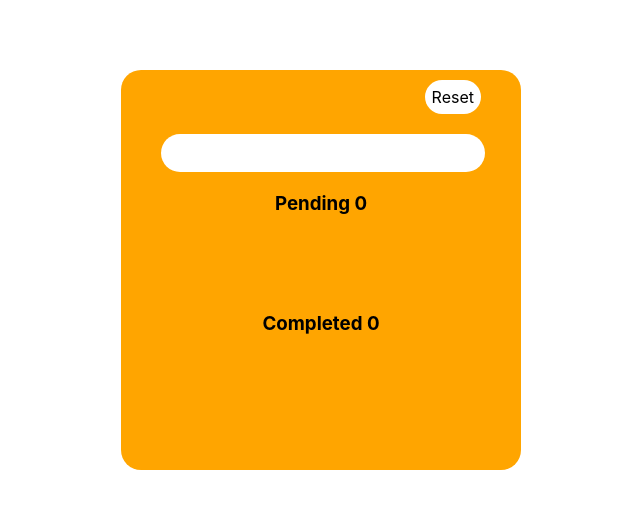
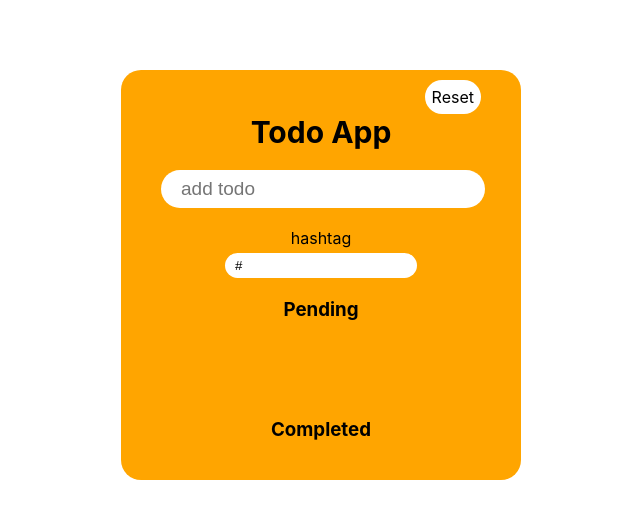
Before and after one commit to shreyas-shriyan/todo-app, a React (Create React App) app: page / in a window 1280 px wide. Shown: the top 518 px of the page, without its empty margins (319-959 px from the left). Built offline with nearby package versions, Linux system fonts and the light colour scheme.

Commit message:
added hastag with filter on click #10

```diff
--- a/package.json
+++ b/package.json
@@ -11,6 +11,7 @@
     "react-redux": "^7.2.2",
     "react-scripts": "4.0.1",
     "redux": "^4.0.5",
+    "redux-thunk": "^2.3.0",
     "uuid": "^8.3.2",
     "web-vitals": "^0.2.4"
   },
--- /dev/null
+++ b/src/components/Hashtag.jsx
@@ -0,0 +1,19 @@
+import React from 'react'
+import { useDispatch } from 'react-redux';
+import { changeHashtagItem } from '../redux/actions'
+
+export default function Hashtag(props) {
+    let dispatch = useDispatch()
+
+    //handle hashtag click
+    const handleClick = () => {
+        let temp = props.data
+        temp.selected = !temp.selected
+        dispatch(changeHashtagItem(temp))
+    }
+    return (
+        <div onClick={() => handleClick()} style={{ backgroundColor: `${props.data.selected ? "green" : "white"}`, borderRadius: "20px", padding: "5px", color: `${props.data.selected ? "white" : "black"}`, margin: "10px" }}>
+            {props.data.hashtag}
+        </div>
+    )
+}
--- a/src/components/Home.jsx
+++ b/src/components/Home.jsx
@@ -1,19 +1,23 @@
 import React, { useState, useEffect } from 'react'
 import styles from './style.module.css'
 import { useDispatch, useSelector } from 'react-redux';
-import { addTodo, removeAllTodo, loadFromLocal } from '../redux/actions'
+import { addTodo, removeAllTodo, loadFromLocal, addHashtagItem } from '../redux/actions'
 import PendingItem from './PendingItem'
 import CompletedItem from './CompletedItem'
+import Hashtag from './Hashtag'
 import { v4 as uuidv4 } from 'uuid';
 
 export default function Home() {
     let [input, setInput] = useState("")
+    let [hashtagInput, setHashtagInput] = useState("#")
 
     let dispatch = useDispatch()
 
     let pending = useSelector((state) => state.pending)
     let completed = useSelector((state) => state.completed)
+    let hashtags = useSelector((state) => state.hashtagItems)
 
+    // to load data from localStorage
     useEffect(() => {
         let data = JSON.parse(localStorage.getItem("todoData"))
         if (data) {
@@ -21,6 +25,7 @@ export default function Home() {
         }
     }, [])
 
+    // to add a new todo item
     const handleEnter = (e) => {
         let payload = {
             id: uuidv4(),
@@ -33,27 +38,82 @@ export default function Home() {
         }
     }
 
+    //to add a new hashtag item
+    const handleHashtagAdd = (e) => {
+        let payload = {
+            id: uuidv4(),
+            hashtag: hashtagInput,
+            selected: false
+        }
+        if (e.charCode === 13) {
+            dispatch(addHashtagItem(payload))
+            setHashtagInput("#")
+        }
+    }
+
     return (
         <div className={styles.flex}>
             <div className={styles.mainCard}>
 
+                {/* reset button */}
                 <div className={styles.resetContainer}>
                     <div className={styles.resetButton} onClick={() => dispatch(removeAllTodo())}>Reset</div>
                 </div>
 
-                <input value={input} onKeyPress={(e) => handleEnter(e)} onChange={(e) => setInput(e.target.value)} className={styles.input}></input>
+                <div className={styles.heading} >Todo App</div>
 
-                <div className={styles.pending} style={{ minHeight: "100px" }}>
-                    <h3>{`Pending ${pending.length}`}</h3>
-                    <div>
-                        {pending.sort((a, b) => b.created - a.created).map((item) => <PendingItem key={uuidv4()} data={item} ></PendingItem>)}
+                <input value={input} placeholder="add todo" onKeyPress={(e) => handleEnter(e)} onChange={(e) => setInput(e.target.value)} className={styles.input}></input>
+
+                {/* hashtag container */}
+                <div className={styles.hashtag}>
+                    <div>hashtag</div>
+                    <input value={hashtagInput} placeholder="hashtag" onKeyPress={(e) => handleHashtagAdd(e)} onChange={(e) => setHashtagInput(e.target.value)} ></input>
+                    <div style={{ display: "flex" }}>
+                        {hashtags && hashtags.map((item) => <Hashtag key={uuidv4()} data={item}></Hashtag>)}
                     </div>
                 </div>
 
+                {/* pending items */}
+                <div className={styles.pending} style={{ minHeight: "100px" }}>
+                    <h3>{`Pending`}</h3>
+                    <div>
+                        {pending.filter((item) => {
+                            let tags = hashtags && hashtags.filter((tag) => tag.selected === true).map((tag) => tag.hashtag.substring(1))
+                            if (tags.length > 0) {
+                                let temp = tags.some(word => item.todo.includes(word))
+                                if (temp) {
+                                    return true
+                                }
+                                else {
+                                    return false
+                                }
+                            }
+                            else {
+                                return true
+                            }
+                        }).sort((a, b) => b.created - a.created).map((item) => <PendingItem key={uuidv4()} data={item} ></PendingItem>)}
+                    </div>
+                </div>
+
+                {/* completed items */}
                 <div className={styles.completed}>
-                    <h3>{`Completed ${completed.length}`}</h3>
+                    <h3>{`Completed`}</h3>
                     <div>
-                        {completed.sort((a, b) => b.completed - a.completed).map((item) => <CompletedItem key={uuidv4()} data={item} ></CompletedItem>)}
+                        {completed.filter((item) => {
+                            let tags = hashtags && hashtags.filter((tag) => tag.selected === true).map((tag) => tag.hashtag.substring(1))
+                            if (tags.length > 0) {
+                                let temp = tags.some(word => item.todo.includes(word))
+                                if (temp) {
+                                    return true
+                                }
+                                else {
+                                    return false
+                                }
+                            }
+                            else {
+                                return true
+                            }
+                        }).sort((a, b) => b.completed - a.completed).map((item) => <CompletedItem key={uuidv4()} data={item} ></CompletedItem>)}
                     </div>
                 </div>
 
--- a/src/components/PendingItem.jsx
+++ b/src/components/PendingItem.jsx
@@ -1,12 +1,13 @@
 import React from 'react'
 import styles from './style.module.css'
-import { addTodo, completeTodo } from '../redux/actions'
+import { completeTodo } from '../redux/actions'
 import { useDispatch } from 'react-redux';
 
 export default function PendingItem(props) {
     let { data } = props
     let dispatch = useDispatch()
 
+    //on clicking a todo item
     const handleComplete = () => {
         let temp = { ...data, completed: new Date() }
         dispatch(completeTodo(temp))
--- a/src/components/style.module.css
+++ b/src/components/style.module.css
@@ -28,7 +28,7 @@
 
 .pending{
     margin: 0 10%;
-    margin-top: 20px;
+    margin-top: 10px;
 }
 
 .completed{
@@ -38,7 +38,8 @@
 }
 
 .heading{
-    text-align: left;
+    font-size: 30px;
+    font-weight: bold;
 }
 
 .resetContainer{
@@ -71,3 +72,16 @@
     color: white;
     border: 1px solid white;
 }
+
+.hashtag{
+        margin: 20px 10%;
+}
+
+.hashtag > input{
+    border-radius: 20px;
+    border: none;
+    outline:none;
+    padding: 5px;
+    margin-top: 5px;
+    padding-left: 10px;
+}
--- a/src/redux/actionTypes.js
+++ b/src/redux/actionTypes.js
@@ -2,3 +2,6 @@ export const ADD_TODO = 'ADD_TODO';
 export const COMPLETE_TODO = 'COMPLETE_TODO';
 export const REMOVE_ALL_TODO = 'REMOVE_ALL_TODO';
 export const LOAD_FROM_LOCAL = 'LOAD_FROM_LOCAL';
+export const ADD_HASHTAG_ITEM = 'ADD_HASHTAG_ITEM';
+export const CHANGE_HASHTAG_ITEM = 'CHANGE_HASHTAG_ITEM'
+export const UPDATE_HASHTAG_VALUE = 'UPDATE_HASHTAG_VALUE'
--- a/src/redux/actions.js
+++ b/src/redux/actions.js
@@ -1,4 +1,4 @@
-import { ADD_TODO, COMPLETE_TODO, REMOVE_ALL_TODO, LOAD_FROM_LOCAL } from './actionTypes';
+import { ADD_TODO, COMPLETE_TODO, REMOVE_ALL_TODO, LOAD_FROM_LOCAL, ADD_HASHTAG_ITEM, CHANGE_HASHTAG_ITEM, UPDATE_HASHTAG_VALUE } from './actionTypes';
 
 export const addTodo = (payload) => ({
     type: ADD_TODO,
@@ -18,3 +18,18 @@ export const loadFromLocal = (payload) => ({
     type: LOAD_FROM_LOCAL,
     payload
 })
+
+export const addHashtagItem = (payload) => ({
+    type: ADD_HASHTAG_ITEM,
+    payload
+})
+
+export const changeHashtagItem = (payload) => ({
+    type: CHANGE_HASHTAG_ITEM,
+    payload
+})
+
+export const updateHashtagValue = (payload) => ({
+    type: UPDATE_HASHTAG_VALUE,
+    payload
+})
--- a/src/redux/reducer.js
+++ b/src/redux/reducer.js
@@ -1,8 +1,9 @@
-import { ADD_TODO, COMPLETE_TODO, REMOVE_ALL_TODO, LOAD_FROM_LOCAL } from './actionTypes';
+import { ADD_TODO, COMPLETE_TODO, REMOVE_ALL_TODO, LOAD_FROM_LOCAL, ADD_HASHTAG_ITEM, CHANGE_HASHTAG_ITEM } from './actionTypes';
 
 const initialState = {
     pending: [],
-    completed: []
+    completed: [],
+    hashtagItems: [],
 };
 
 export default function reducer(state = initialState, action) {
@@ -15,7 +16,6 @@ export default function reducer(state = initialState, action) {
             };
 
         case COMPLETE_TODO:
-
             let tempPending = state.pending.filter((item) => item.id !== action.payload.id)
             localStorage.setItem("todoData", JSON.stringify({ ...state, pending: tempPending, completed: [...state.completed, action.payload] }))
             return {
@@ -25,11 +25,12 @@ export default function reducer(state = initialState, action) {
             };
 
         case REMOVE_ALL_TODO:
-            localStorage.setItem("todoData", JSON.stringify({ pending: [], completed: [] }))
+            localStorage.setItem("todoData", JSON.stringify({ pending: [], completed: [], hashtagItems: [] }))
             return {
                 ...state,
                 pending: [],
-                completed: []
+                completed: [],
+                hashtagItems: [],
             };
 
         case LOAD_FROM_LOCAL:
@@ -37,6 +38,20 @@ export default function reducer(state = initialState, action) {
                 ...action.payload
             };
 
+        case ADD_HASHTAG_ITEM:
+            return {
+                ...state,
+                hashtagItems: [...state.hashtagItems, action.payload]
+            };
+
+        case CHANGE_HASHTAG_ITEM:
+            let temp = state.hashtagItems.filter((item) => item.id === action.payload.id ? action.payload : item);
+            console.log(temp)
+            return {
+                ...state,
+                hashtagItems: temp
+            };
+
         default:
             return state;
     }
```
Also changed, not shown: 2 other files (tests, documents, lock files or other folders).
